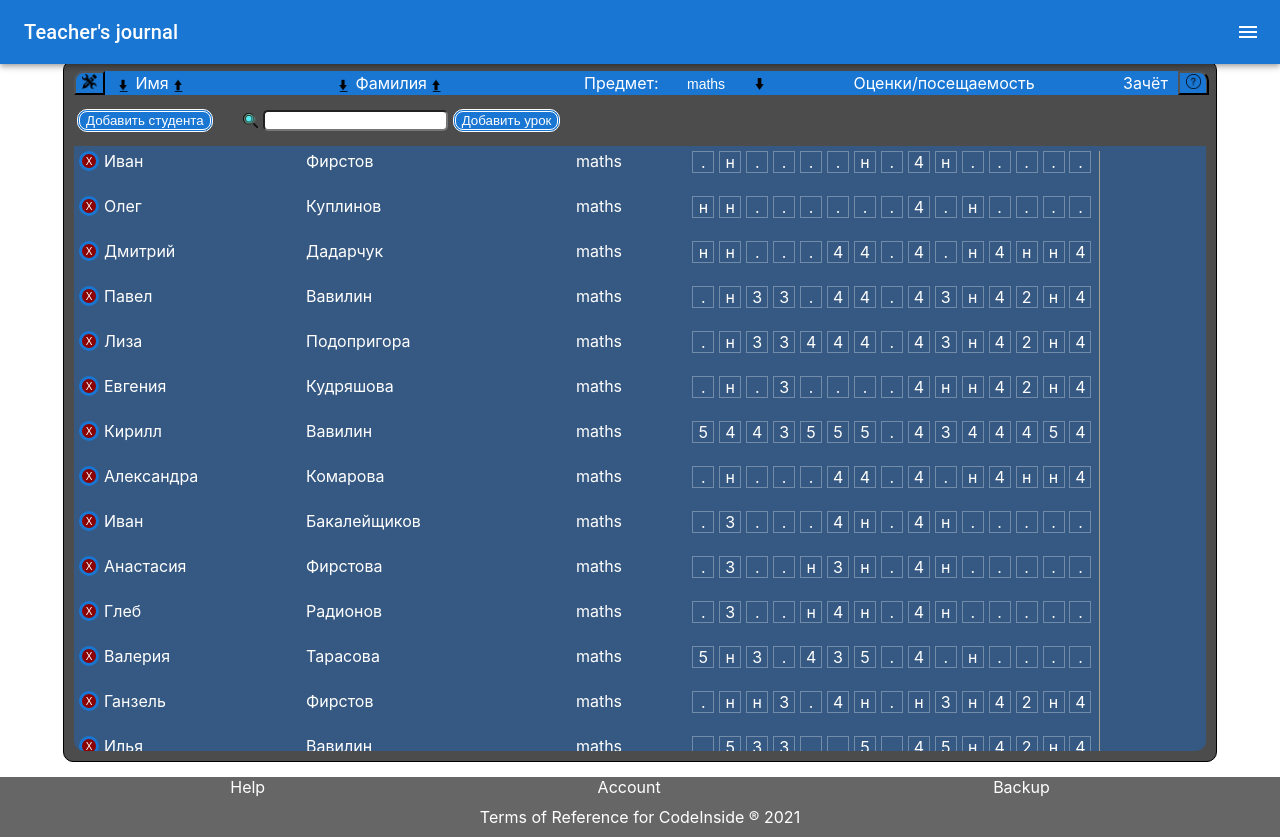
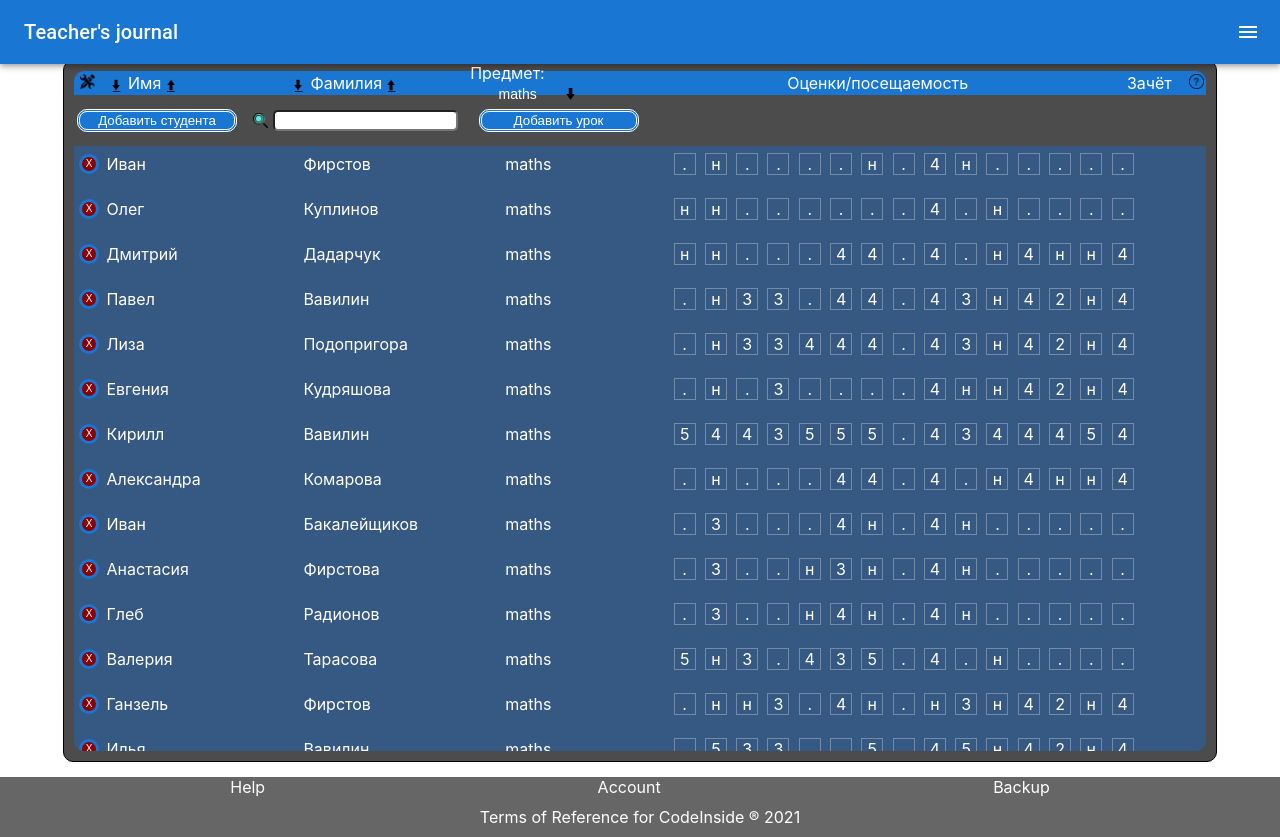
Before and after one commit to Iq-Life/Table, a React (Create React App) app: page / in a window 1280 px wide. Both pictures are taken after a click on the button 89 px from the left and 83 px from the top of the page. Built offline with nearby package versions, Linux system fonts and the light colour scheme.

Commit message:
set grid css

```diff
--- a/src/components/modal/ModalIcon.module.scss
+++ b/src/components/modal/ModalIcon.module.scss
@@ -34,7 +34,7 @@
         border-radius: 10px;
         background: red;
         color: white;
-        box-shadow: 0 0 10px #8b0000,0 0 40px #8b0000,0 0 80px #8b0000;;
+        box-shadow: 0 0 10px #8b0000, 0 0 40px #8b0000, 0 0 80px #8b0000;
       }
       .arrows {
         display: flex;
@@ -62,8 +62,7 @@
     display: flex;
     justify-content: center;
     .buttonAdd {
-      @include bluButton;
-      width: 200px;
+      @include bluButton(200px);
     }
   }
 }
--- a/src/components/table/Table.module.scss
+++ b/src/components/table/Table.module.scss
@@ -1,3 +1,5 @@
+@import "../../styles/mixins";
+
 .table {
   display: flex;
   justify-content: flex-start;
@@ -20,22 +22,21 @@
     overflow: auto;
 
     .rowTable {
-      display: flex;
-      justify-content: center;
+      display: grid;
+      grid-template-columns: 2% 18% 18% 15% 41% 6%;
+      grid-template-rows: 25px;
+      align-items: center;
+      justify-items: start;
       min-height: 45px;
 
       .buttonRemove {
-        display: flex;
-        justify-content: center;
-        align-items: center;
+        @include elementToXY(20px, center, center);
         background-color: darkred;
         color: white;
-        width: 20px;
         height: 20px;
         border: #1976d2 3px solid;
         border-radius: 50%;
         font-size: 10px;
-
         &:focus {
           color: red;
         }
@@ -47,51 +48,18 @@
 
       .firstNameBody {
         padding-left: 5px;
-        flex-basis: 20%;
-      }
-
-      .lastNameBody {
-        flex-basis: 20%;
-      }
-
-      .lessonBody {
-        display: flex;
-        justify-content: center;
-        flex-basis: 18%;
       }
 
       .gradesBody {
-        position: relative;
-        display: flex;
-        justify-content: space-around;
-        width: 200px;
-        flex-basis: 40%;
-        margin-right: 5px;
+        @include elementToXY(100%, space-between, null);
+        .oneGrade {
 
-        .oneGrade {
-          margin: 0;
-          padding: 0;
         }
       }
 
       .finalAssessmentBody {
-        display: flex;
-        justify-content: center;
-        border-left: antiquewhite 1px inset;
-        flex-basis: 10%
+        @include elementToXY(100%, center, null);
       }
     }
   }
-
-  .battenBar {
-    display: flex;
-    justify-content: space-around;
-    align-items: center;
-    margin-top: 5px;
-  }
-
 }
-
-.finalAssessment {
-
-}
--- a/src/components/table/Table.tsx
+++ b/src/components/table/Table.tsx
@@ -1,4 +1,4 @@
-import React, {useState} from 'react';
+import React, { useState } from 'react';
 import style from './Table.module.scss'
 import {
     addNewLessonAC,
@@ -6,12 +6,12 @@ import {
     removeStudentAC, resettingFinalAssessmentAC, sortFNameDecAC, sortFNameIncAC, sortLNameDecAC,
     sortLNameIncAC, StudentType
 } from "../../redux/tableReducer";
-import {useDispatch, useSelector} from "react-redux";
-import {AppStoreType} from "../../redux/redux-store";
-import {TableHeader} from "./tableHeader/TableHeader";
-import {ButtonBar} from "./buttonBar/ButtonBar";
-import {EditableSpanForName} from "../others/editableSpan/EditableSpanForName";
-import {EditableSpanFromGrades} from "../others/editableSpan/EditableSpanFromGrades";
+import { useDispatch, useSelector } from "react-redux";
+import { AppStoreType } from "../../redux/redux-store";
+import { TableHeader } from "./tableHeader/TableHeader";
+import { ButtonBar } from "./buttonBar/ButtonBar";
+import { EditableSpanForName } from "../others/editableSpan/EditableSpanForName";
+import { EditableSpanFromGrades } from "../others/editableSpan/EditableSpanFromGrades";
 
 let lessonsArr: string[] = ['maths', 'physics', 'computerScience']
 
@@ -28,18 +28,18 @@ export const Table: React.FC = React.memo(() => {
         dispatch(addStudentAC())
     }
     const removeStudent = (idStudent: string) => {
-        dispatch(removeStudentAC({idStudent}))
+        dispatch(removeStudentAC({ idStudent }))
     }
     //change first and last name
     const changeFirstname = (id: string, fName: string) => {
-        dispatch(changeFirstNameAC({id, value: fName}))
+        dispatch(changeFirstNameAC({ id, value: fName }))
     }
     const changeLastname = (id: string, lName: string) => {
-        dispatch(changeLastNameAC({id, value: lName}))
+        dispatch(changeLastNameAC({ id, value: lName }))
     }
     //change grade
     const changeGrade = (idStudent: string, idGrade: string, lessons: string, newGrade: string | number) => {
-        dispatch(changeGradeAC({idStudent, idGrade, lessons, newGrade}))
+        dispatch(changeGradeAC({ idStudent, idGrade, lessons, newGrade }))
     }
     //sort first and last Name
     const sortFNameDec = () => {
@@ -56,40 +56,39 @@ export const Table: React.FC = React.memo(() => {
     }
     //calculation of grades
     const passed = () => {
-        dispatch(calculationOfGradesAC({lessons}))
+        dispatch(calculationOfGradesAC({ lessons }))
     }
     //set lessons and resetting finalAssessment
     const setLessonAndResettingFinalAssessment = (value: string) => {
         setLessons(value)
         dispatch(resettingFinalAssessmentAC())
     }
+    //!
     //set newLesson and number of lessons
     //const setNewLesson = (newLesson:string, NumbersOfLessons: number) => {
     //  lessonsArr.push(newLesson)
     //dispatch(addNewLessonAC({newLesson, NumbersOfLessons}))
     //}
 
-  const filterByName = students.filter( student => text ?
+    const filterByName = students.filter(student => text ?
         (student.firstName + student.lastName).toLowerCase().includes(text.toLowerCase())
         : student
     )
 
     const finalPeople = filterByName.map((student: StudentType) => (
         <div key={student.id} className={style.rowTable}>
-            <button className={style.buttonRemove} onClick={() => {
-                removeStudent(student.id)
-            }}>
+            <button className={style.buttonRemove} onClick={() => removeStudent(student.id)}>
                 X
             </button>
             <div className={style.firstNameBody}>
                 <EditableSpanForName title={student.firstName}
-                                     onChangeText={(newName) => changeFirstname(student.id, newName)}/>
+                    onChangeText={(newName) => changeFirstname(student.id, newName)} />
             </div>
-            <div className={style.lastNameBody}>
+            <div>
                 <EditableSpanForName title={student.lastName}
-                                     onChangeText={(newName) => changeLastname(student.id, newName)}/>
+                    onChangeText={(newName) => changeLastname(student.id, newName)} />
             </div>
-            <div className={style.lessonBody}>
+            <div>
                 {lessons}
             </div>
 
@@ -97,7 +96,7 @@ export const Table: React.FC = React.memo(() => {
                 {student.grades[lessons].map(grade =>
                     <div className={style.oneGrade} key={grade.id}>
                         <EditableSpanFromGrades item={grade.value} onChangeText={(newGrade) =>
-                            changeGrade(student.id, grade.id, lessons, newGrade)}/>
+                            changeGrade(student.id, grade.id, lessons, newGrade)} />
                     </div>
                 )}
             </div>
--- a/src/components/table/buttonBar/ButtonBar.module.scss
+++ b/src/components/table/buttonBar/ButtonBar.module.scss
@@ -1,22 +1,16 @@
 @import "../../../styles/mixins";
 .buttonBar {
-  display: flex;
+  display: grid;
+  grid-template-columns: 1fr 2fr 6fr;
   align-items: center;
   margin: 10px 13px;
 
+  .buttonAdd {
+    @include bluButton(160px);
+  }
 
-  .divAdd {
-    display: flex;
-
-    .buttonAdd {
-      @include bluButton;
-    }
-  }
   .searchInput {
-    display: flex;
-    justify-content: center;
-    align-items: center;
-    margin-left: 30px;
+    @include elementToXY(null, center, center);
 
     & img {
       width: 15px;
@@ -24,6 +18,6 @@
     }
   }
   .addLesson {
-    @include bluButton;
+    @include bluButton(160px);
   }
 }
--- a/src/components/table/buttonBar/ButtonBar.tsx
+++ b/src/components/table/buttonBar/ButtonBar.tsx
@@ -20,15 +20,11 @@ export const ButtonBar: React.FC<ButtonBarType> = React.memo((
     return (
 
         <div className={style.buttonBar}>
-
-            <div className={style.divAdd}>
             <button className={style.buttonAdd} onClick={clickAddStudent}>Добавить студента</button>
-            </div>
             <div className={style.searchInput}>
                 <img src={magnifier} alt={'magnifier'} />
-                <MyInput text={text} onChangeText={setText}/>
+                <MyInput text={text} onChangeText={setText} />
             </div>
-            <div>
             <button className={style.addLesson} onClick={onModal}>Добавить урок</button>
             {toggle ?
                 <ModalIcon
@@ -37,7 +33,6 @@ export const ButtonBar: React.FC<ButtonBarType> = React.memo((
                     lessonsArr={lessonsArr}
                 />
                 : ''}
-            </div>
         </div>
     )
 })
--- a/src/components/table/tableHeader/TableHeader.module.scss
+++ b/src/components/table/tableHeader/TableHeader.module.scss
@@ -2,7 +2,8 @@
 @import "../../../styles/variables";
 .header {
   display: grid;
-  grid-template-columns: 30px minmax(auto, 230px) minmax(auto, 250px) 1fr 1fr 55px 28px;
+ // grid-template-columns: 30px minmax(auto, 230px) minmax(auto, 250px) 1fr 1fr 55px 28px;
+  grid-template-columns: 2% 17% 16% 15% 42% 6% 2%;
   grid-template-rows: 24px;
   align-items: center;
   justify-items: start;
@@ -12,6 +13,9 @@
 
   .butSettings {
     background: none;
+    border: none;
+    height: 100%;
+    width: 100%;
     border-top-left-radius: 10px;
 
     & img {
@@ -28,10 +32,19 @@
   .firstNameHeader {
     padding-left: 10px;
   }
+  .grades{
+    @include elementToXY(100%, center, null);
+  }
 
+  .finalAssessment{
+    @include elementToXY(100%, center, null);
+  }
   .butFinalAssessment {
     align-items: center;
     background: none;
+    border: none;
+    height: 100%;
+    width: 100%;
     border-top-right-radius: 10px;
 
     & img {
--- a/src/components/table/tableHeader/TableHeader.tsx
+++ b/src/components/table/tableHeader/TableHeader.tsx
@@ -34,8 +34,8 @@ export const TableHeader: FC<TableHeaderType> = memo((
                 Предмет:
                 <SuperSelect options={lessonsArr} onChangeOption={setLessons}/>
             </div>
-            <div >Оценки/посещаемость</div>
-            <div >Зачёт</div>
+            <div className={style.grades}>Оценки/посещаемость</div>
+            <div className={style.finalAssessment}>Зачёт</div>
             <button className={style.butFinalAssessment} onClick={() => calculationOfGrades()}>
                 {toggle ? <img src={question} alt={'question'}/> : <img src={exclamation} alt={'exclamation'}/>}
             </button>
--- a/src/styles/mixins.scss
+++ b/src/styles/mixins.scss
@@ -1,10 +1,10 @@
-
-@mixin bluButton {
+@mixin bluButton($width) {
   border: 3px white double;
   background-color: #1976d2;
   color: white;
-  background-size: .65em auto, 100%;
+  background-size: 0.65em auto, 100%;
   border-radius: 10px;
+  width: $width;
 
   &:hover {
     color: #1976d2;
@@ -17,7 +17,7 @@
   }
 }
 
-@mixin arrowButton ($urlBgImage, $borderRadius, $bgSize, $bgPosition, $activeBgSize) {
+@mixin arrowButton($urlBgImage, $borderRadius, $bgSize, $bgPosition, $activeBgSize) {
   background-image: $urlBgImage;
   background-position: $bgPosition, 0 0;
   background-size: $bgSize, 100%;
@@ -35,3 +35,9 @@
     background-size: $activeBgSize, 100%;
   }
 }
+@mixin elementToXY($width, $x, $y) {
+  display: flex;
+  justify-content: $x;
+  align-items: $y;
+  width: $width;
+}
```
Lines whose indentation alone changed are shown as unchanged.
